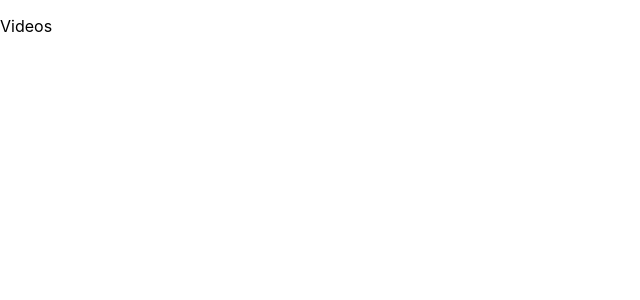
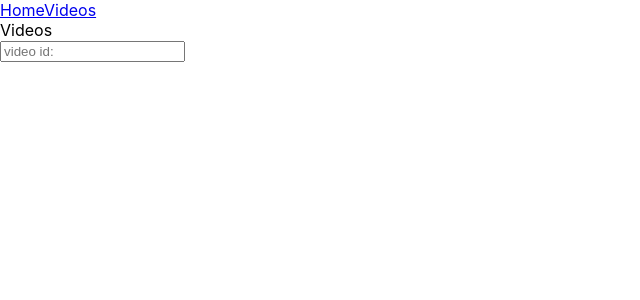
Before and after one commit to 2zzzyoung/Youtube, a React (Create React App) app: page /videos in a window 1280 px wide. Shown: the top 300 px of the page, without its empty margins (0-640 px from the left). Built offline with nearby package versions, Linux system fonts and the light colour scheme.

Commit message:
outlet / params

```diff
--- a/src/App.js
+++ b/src/App.js
@@ -1,15 +1,25 @@
 import "./App.css";
 import { createBrowserRouter, RouterProvider } from "react-router-dom";
+import Home from "./pages/Home";
+import NotFound from "./pages/NotFound";
+import Videos from "./pages/Videos";
+import Root from "./pages/Root";
+import VideoDetail from "./pages/VideoDetail";
 
 const router = createBrowserRouter([
   {
     path: "/",
-    element: <p>Home</p>,
-    errorElement: <p>Not Found😅</p>,
+    element: <Root />,
+    errorElement: <NotFound />,
+    children: [
+      { index: true, element: <Home /> },
+      { path: "/videos", element: <Videos /> },
+      { path: "/videos/:videoId", element: <VideoDetail /> },
+    ],
   },
   {
     path: "/videos",
-    element: <p>Videos</p>,
+    element: <Videos />,
   },
 ]);
 
--- /dev/null
+++ b/src/components/Navnar.jsx
@@ -0,0 +1,11 @@
+import React from "react";
+import { Link } from "react-router-dom";
+
+export default function Navbar() {
+  return (
+    <nav>
+      <Link to="/">Home</Link>
+      <Link to="/videos">Videos</Link>
+    </nav>
+  );
+}
--- /dev/null
+++ b/src/pages/Home.jsx
@@ -0,0 +1,5 @@
+import React from "react";
+
+export default function Home() {
+  return <div>Home</div>;
+}
--- /dev/null
+++ b/src/pages/NotFound.jsx
@@ -0,0 +1,5 @@
+import React from "react";
+
+export default function NotFound() {
+  return <div>Not Found😅</div>;
+}
--- /dev/null
+++ b/src/pages/Root.jsx
@@ -0,0 +1,12 @@
+import React from "react";
+import { Outlet } from "react-router-dom";
+import Navbar from "../components/Navnar";
+
+export default function Root() {
+  return (
+    <div>
+      <Navbar />
+      <Outlet />
+    </div>
+  );
+}
--- /dev/null
+++ b/src/pages/VideoDetail.jsx
@@ -0,0 +1,8 @@
+import React from "react";
+import { useParams } from "react-router-dom";
+
+export default function VideoDetail() {
+  const { videoId } = useParams();
+  console.log(videoId);
+  return <div>VideoDetail {videoId}</div>;
+}
--- /dev/null
+++ b/src/pages/Videos.jsx
@@ -0,0 +1,28 @@
+import React, { useState } from "react";
+import { useNavigate } from "react-router-dom";
+
+export default function Videos() {
+  const [text, setText] = useState("");
+  const navigate = useNavigate();
+  const handleChange = (e) => {
+    setText(e.target.value);
+  };
+  const handleSubmit = (e) => {
+    e.preventDefault();
+    setText("");
+    navigate(`/videos/${text}`);
+  };
+  return (
+    <div>
+      Videos
+      <form onSubmit={handleSubmit}>
+        <input
+          type="text"
+          placeholder="video id: "
+          value={text}
+          onChange={handleChange}
+        />
+      </form>
+    </div>
+  );
+}
```
